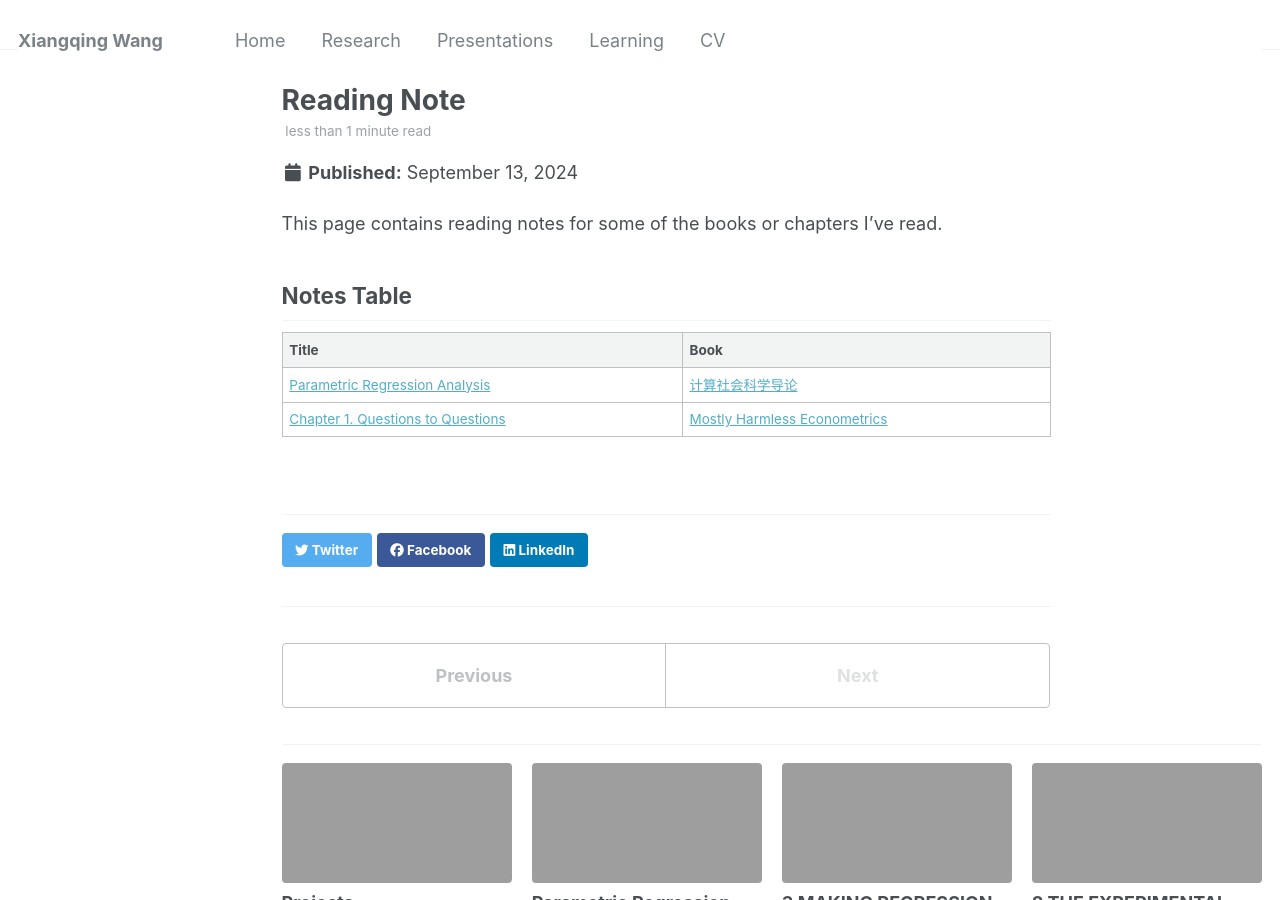
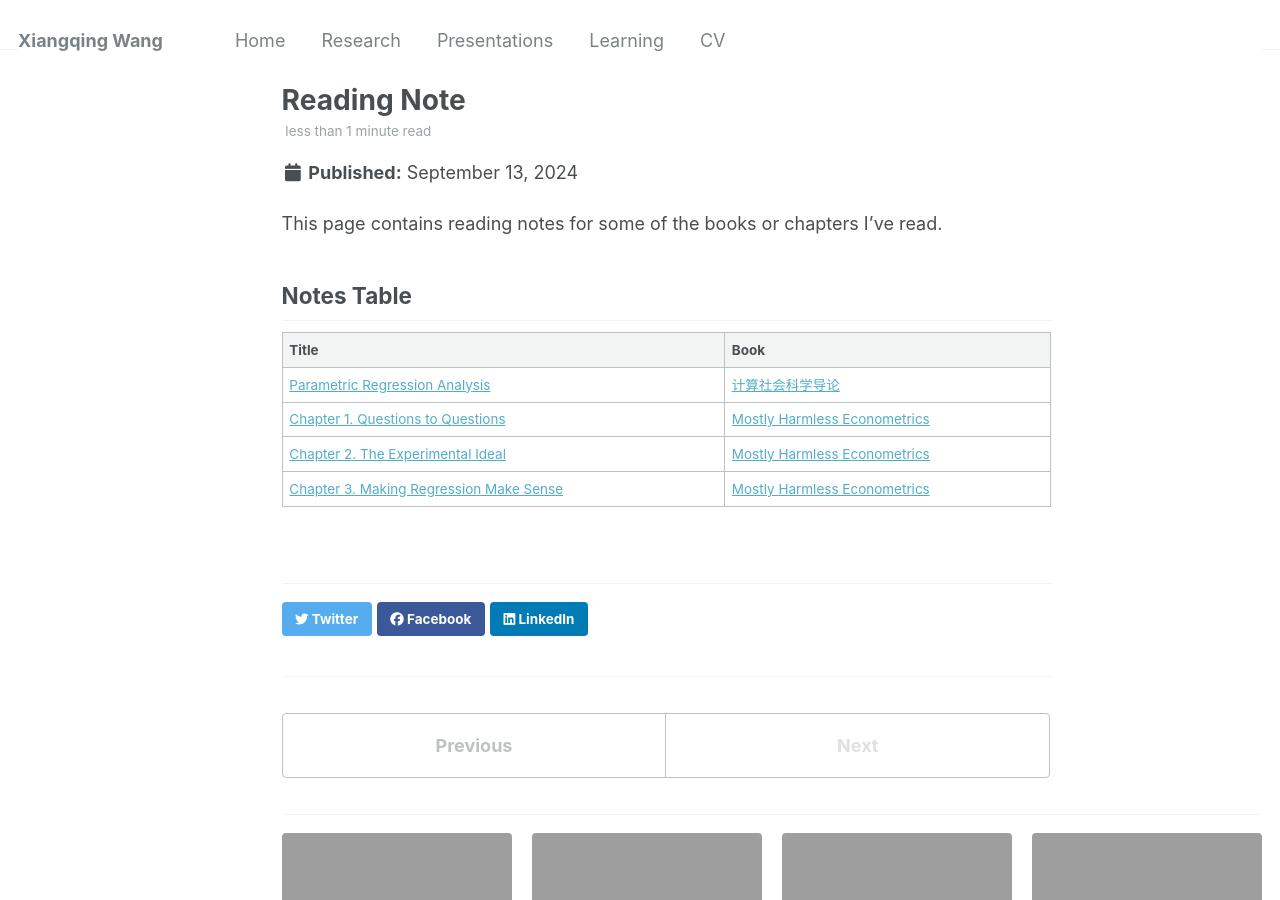
Before and after one commit to leahxqing/leahxqing.github.io, a Jekyll site: the page built from _posts/2024-09-13-Reading_Note.md, in a window 1280 px wide and 900 px high. Built offline with Jekyll 4.4.1, drawn with Linux system fonts in a browser that asks for light colours.

Commit message:
Update 2024-09-13-Reading_Note.md

```diff
--- a/_posts/2024-09-13-Reading_Note.md
+++ b/_posts/2024-09-13-Reading_Note.md
@@ -12,3 +12,5 @@
 | -------------------- | -------------------- |
 | [Parametric Regression Analysis](http://leahxqing.github.io/posts/notes/2024-04-29-CS.md) | [计算社会科学导论](https://book.douban.com/subject/36603927/) |
 | [Chapter 1. Questions to Questions](http://leahxqing.github.io/posts/notes/2023-09-24-hameless_01.md) | [Mostly Harmless Econometrics](https://www.mostlyharmlesseconometrics.com/) |
+| [Chapter 2. The Experimental Ideal](http://leahxqing.github.io/posts/notes/2023-09-24-hameless_02.md) | [Mostly Harmless Econometrics](https://www.mostlyharmlesseconometrics.com/) |
+| [Chapter 3. Making Regression Make Sense](http://leahxqing.github.io/posts/notes/2023-09-24-hameless_03.md) | [Mostly Harmless Econometrics](https://www.mostlyharmlesseconometrics.com/) |
```
